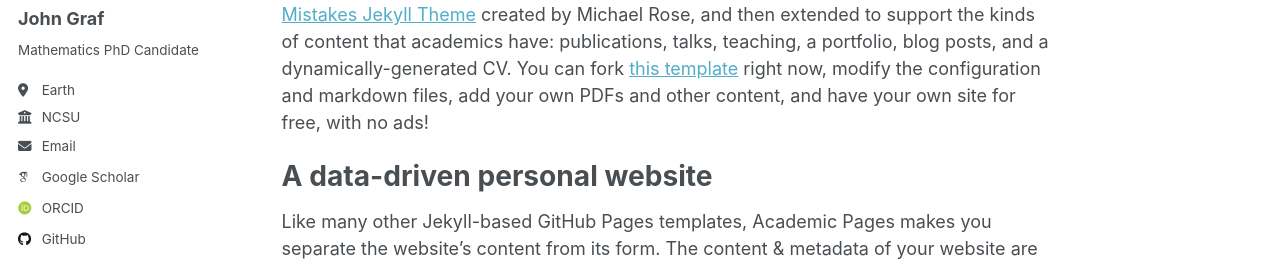
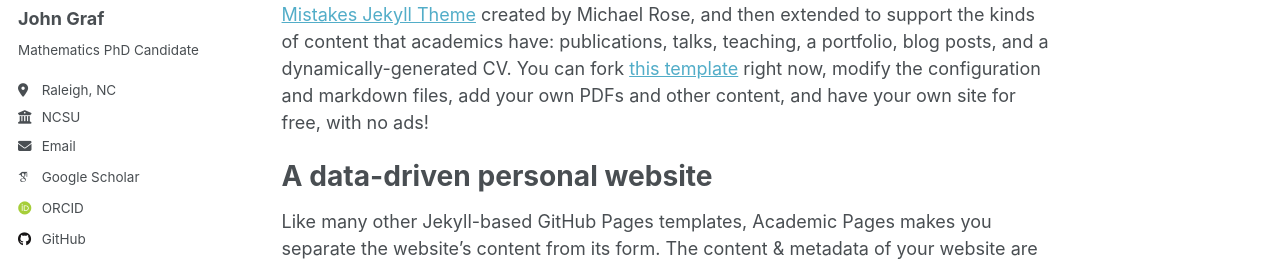
Before and after one commit to j-graf/j-graf.github.io, a Jekyll site: the page built from _pages/about.md, in a window 1280 px wide. Shown: the part 276-542 px from the top of the page. Built offline with Jekyll 4.4.1, drawn with Linux system fonts in a browser that asks for light colours; some web fonts are replaced.

Commit message:
Update _config.yml

```diff
--- a/_config.yml
+++ b/_config.yml
@@ -26,7 +26,7 @@
   name             : "John Graf"
   pronouns         : # example: "she/her"
   bio              : "Mathematics PhD Candidate"
-  location         : "Earth"
+  location         : "Raleigh, NC"
   employer         : "NCSU"
   uri              : # URL
   email            : "grafjohnr@gmail.com"
```
